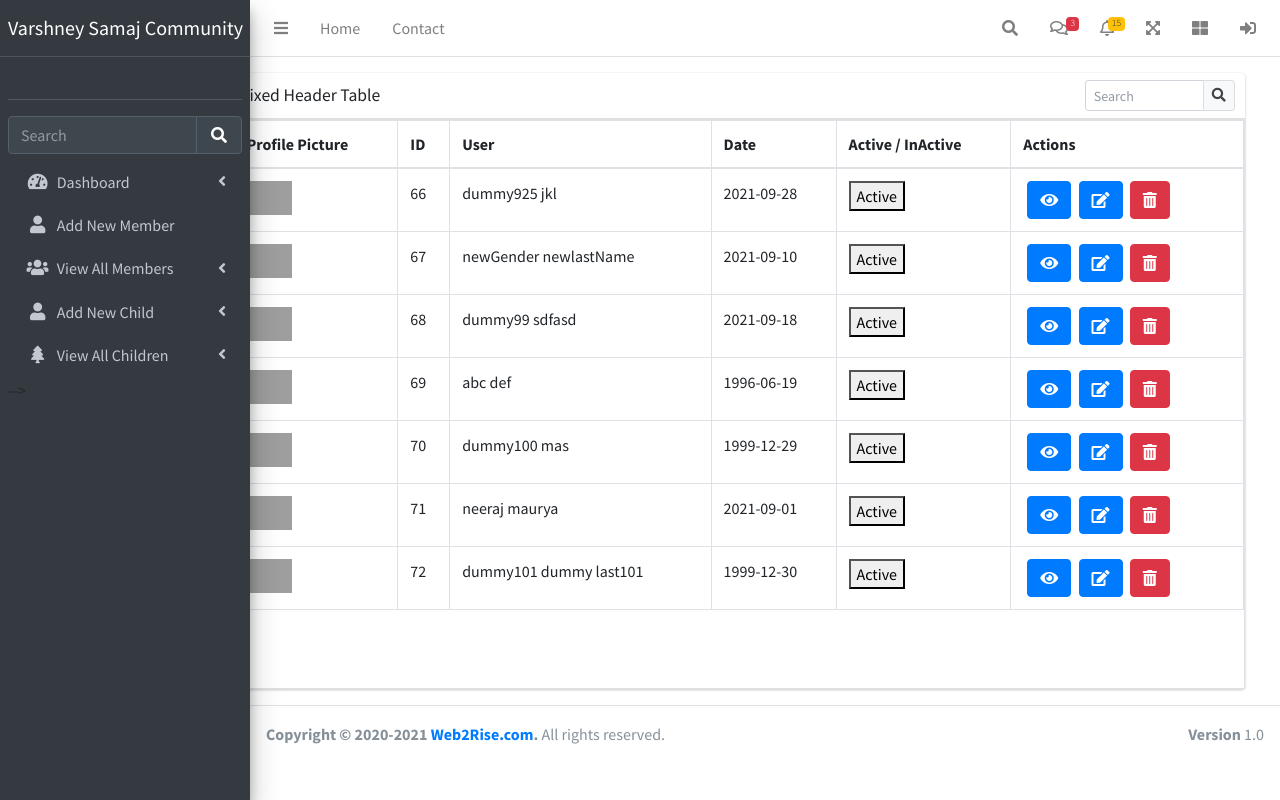
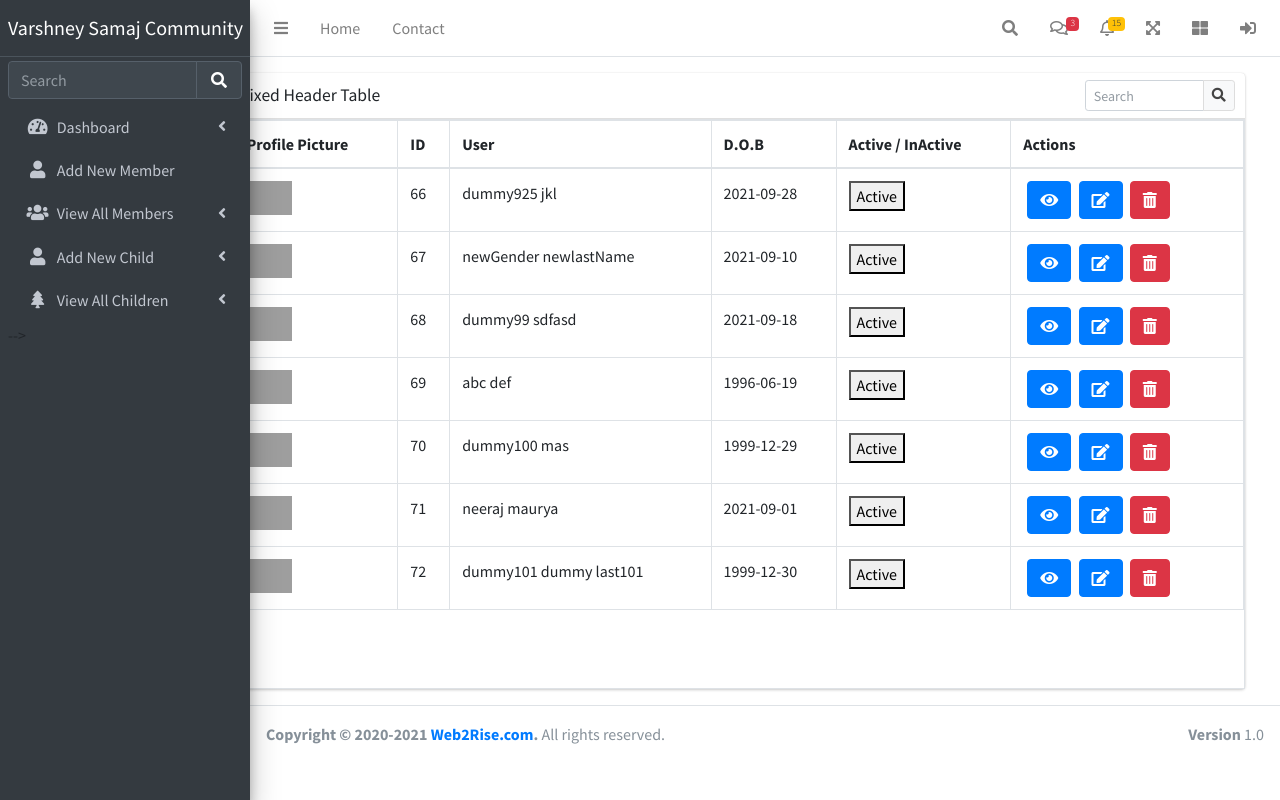
Before and after one commit to Anuragchindaliya/community_project, a PHP site: page /server/member_table.php in a window 1280 px wide. Run offline with PHP 8.4, Linux system fonts and the light colour scheme; a user stored in the database is signed in; data comes from the database, SQL or seed files in the repository; some libraries are stand-ins or nearby versions; grey boxes are pictures that could not be loaded.

Commit message:
remove space from sidebar and fix confirm password

```diff
--- a/includes/sidebar.php
+++ b/includes/sidebar.php
@@ -7,19 +7,10 @@
 
     <!-- Sidebar -->
     <div class="sidebar" style="height: 80vh;">
-      <!-- Sidebar user (optional) -->
-      <div class="user-panel mt-3 pb-3 mb-3 d-flex">
-        <div class="image">
-          <!-- <img src="../../dist/img/user2-160x160.jpg" class="img-circle elevation-2" alt="User Image"> -->
-        </div>
-        <div class="info">
-          <!-- <a href="#" class="d-block">Alexander Pierce</a> -->
-        </div>
-      </div>
 
       <!-- SidebarSearch Form -->
-      <div class="form-inline">
-        <div class="input-group" data-widget="sidebar-search">
+      <div class="form-inline mt-1">
+        <div class="input-group " data-widget="sidebar-search">
           <input class="form-control form-control-sidebar" type="search" placeholder="Search" aria-label="Search">
           <div class="input-group-append">
             <button class="btn btn-sidebar">
--- a/server/member_table.php
+++ b/server/member_table.php
@@ -39,7 +39,7 @@
                             <th>Profile Picture</th>
                             <th>ID</th>
                             <th>User</th>
-                            <th>Date</th>
+                            <th>D.O.B</th>
                             <th>Active / InActive</th>
                             <th>Actions</th>
 
@@ -108,9 +108,9 @@
   if (confirm("Are you sure? You want delete this  ")) {
     txt = `../process/deleteMember.php?id=${id}`;
   } else {
-    txt = "You pressed Cancel!";
+    txt = "member_table.php";
   }
-  del = document.querySelector("#deleteAlter").setAttribute("href",txt)
+  document.querySelector("#deleteAlter").setAttribute("href",txt)
 
 }
 </script>
```
Also changed, not shown: process/uploads/614ad054070ec.png (added), process/uploads/614ad9c14df34.png (added), process/uploads/614ade42d6f2c.png (added), process/uploads/614ae213c444f.png (added), process/uploads/614ae36a5f165.png (added), process/uploads/614ae3b3c1a6e.png (added), process/uploads/614ae48894a52.jpg (added), process/uploads/614ae53eef933.jpg (added).
